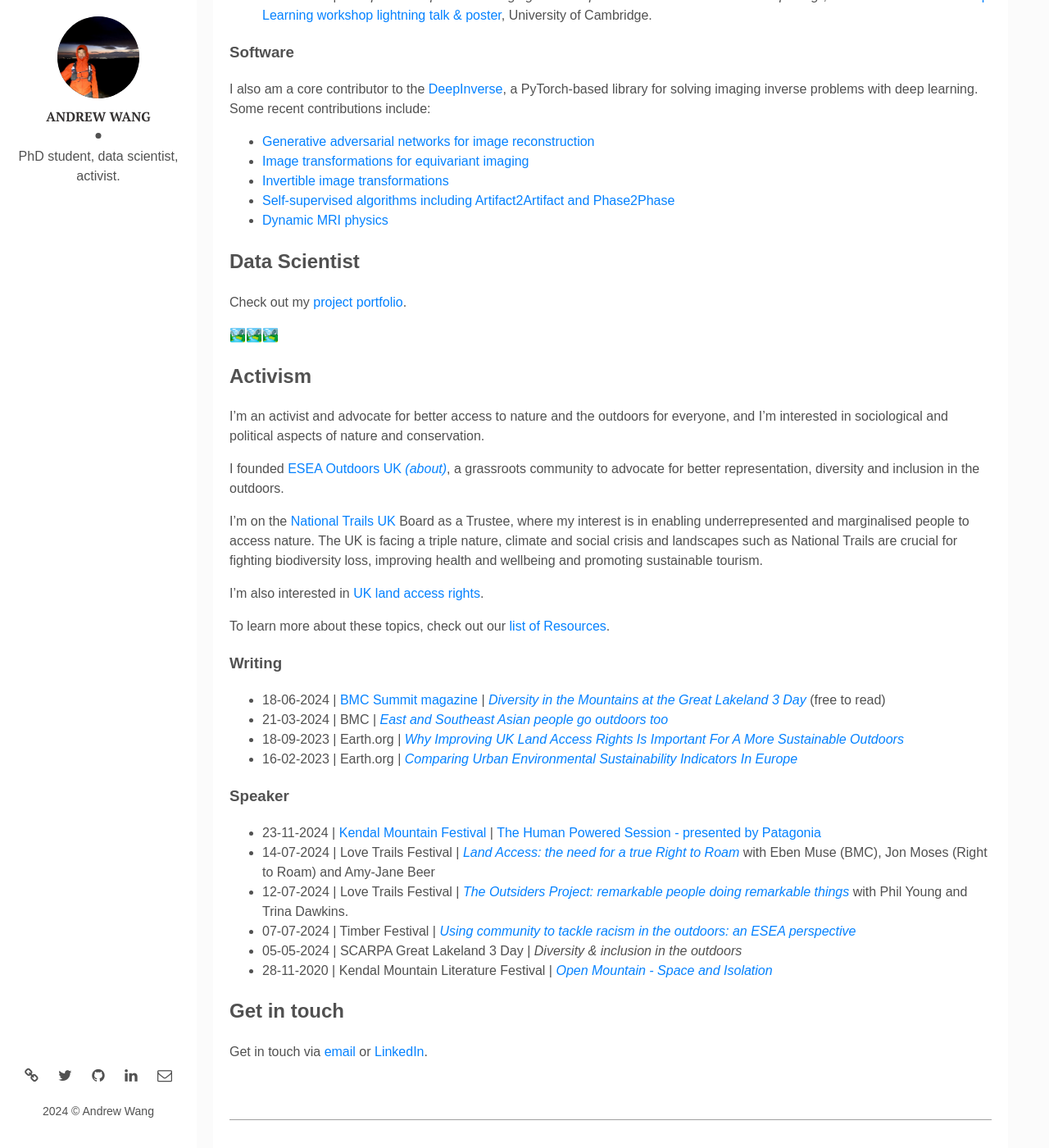
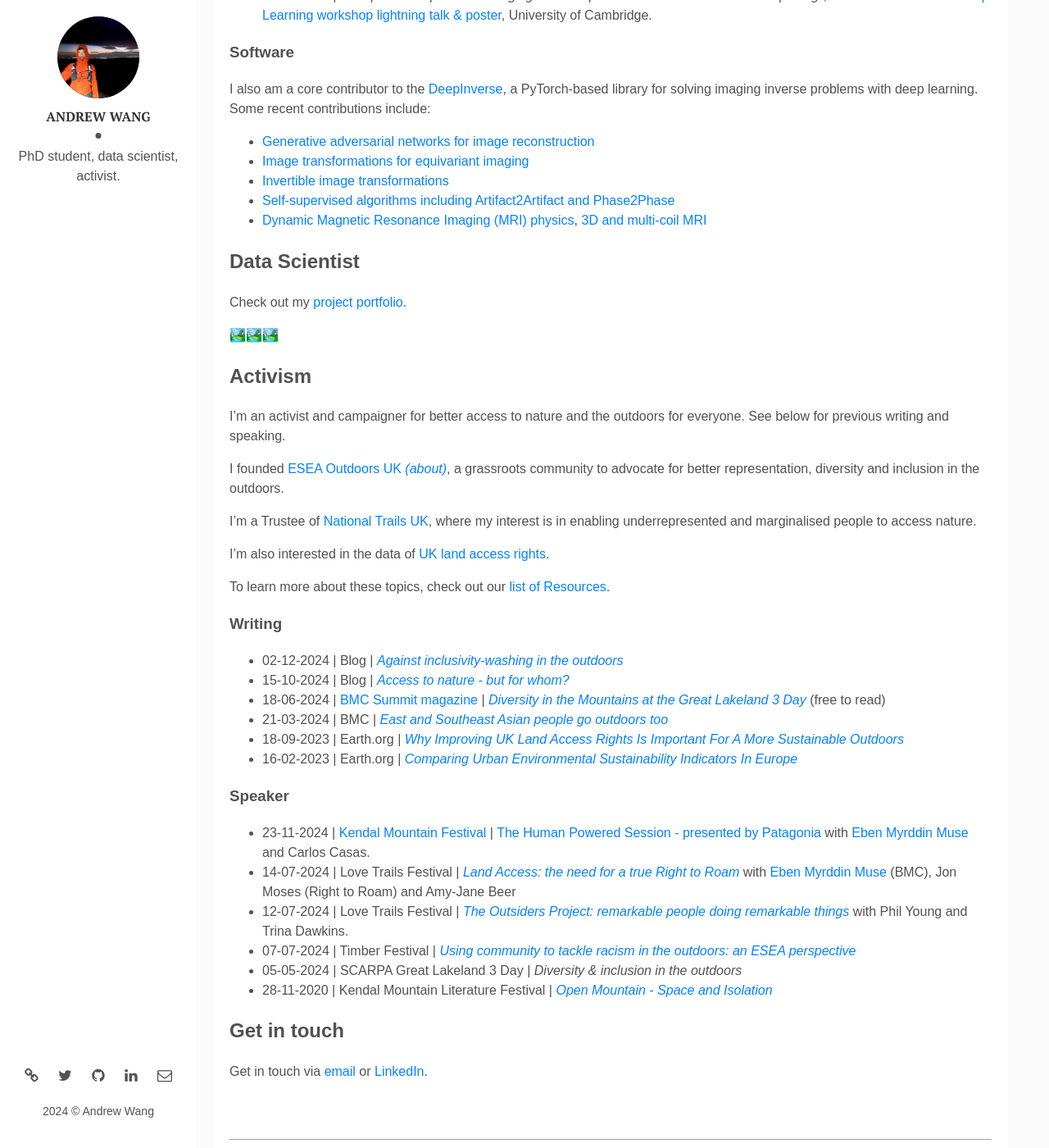
Before and after one commit to Andrewwango/andrewwango.github.io, a Jekyll site: the page built from _posts/2024-01-21-about.markdown, in a window 1280 px wide and 1400 px high, scrolled down 1037 px. Shown: the whole window at 82% size. Built offline with Jekyll 4.4.1, drawn with Linux system fonts in a browser that asks for light colours.

Commit message:
update about

```diff
--- a/_posts/2024-01-21-about.markdown
+++ b/_posts/2024-01-21-about.markdown
@@ -37,7 +37,7 @@ I also am a core contributor to the [DeepInverse](https://deepinv.github.io), a
 - [Image transformations for equivariant imaging](https://deepinv.github.io/deepinv/auto_examples/self-supervised-learning/demo_ei_transforms.html)
 - [Invertible image transformations](https://deepinv.github.io/deepinv/auto_examples/basics/demo_transforms.html)
 - [Self-supervised algorithms including Artifact2Artifact and Phase2Phase](https://deepinv.github.io/deepinv/auto_examples/self-supervised-learning/demo_artifact2artifact.html)
-- [Dynamic MRI physics](https://deepinv.github.io/deepinv/deepinv.physics.html#magnetic-resonance-imaging)
+- [Dynamic Magnetic Resonance Imaging (MRI) physics](https://deepinv.github.io/deepinv/deepinv.physics.html#magnetic-resonance-imaging), [3D and multi-coil MRI](https://deepinv.github.io/deepinv/api/stubs/deepinv.physics.MultiCoilMRI.html#deepinv.physics.MultiCoilMRI)
 
 ## Data Scientist
 
@@ -47,18 +47,20 @@ Check out my [project portfolio](https://andrewwango.github.io).
 
 ## Activism
 
-I'm an activist and advocate for better access to nature and the outdoors for everyone, and I'm interested in sociological and political aspects of nature and conservation.
+I'm an activist and campaigner for better access to nature and the outdoors for everyone. See below for previous writing and speaking.
 
 I founded [ESEA Outdoors UK](https://www.instagram.com/eseaoutdoorsuk/) [_(about)_](https://eseaoutdoorsuk.carrd.co/), a grassroots community to advocate for better representation, diversity and inclusion in the outdoors.
 
-I'm on the [National Trails UK](https://www.nationaltrails.uk/) Board as a Trustee, where my interest is in enabling underrepresented and marginalised people to access nature. The UK is facing a triple nature, climate and social crisis and landscapes such as National Trails are crucial for fighting biodiversity loss, improving health and wellbeing and promoting sustainable tourism.
+I'm a Trustee of [National Trails UK](https://www.nationaltrails.uk/), where my interest is in enabling underrepresented and marginalised people to access nature.
 
-I'm also interested in [UK land access rights](https://andrewwango.github.io/sustainable_outdoors/).
+I'm also interested in the data of [UK land access rights](https://andrewwango.github.io/prow-map/).
 
 To learn more about these topics, check out our [list of Resources](https://eseaoutdoorsuk.github.io/resources/).
 
 ### Writing
 
+- 02-12-2024 \| Blog \| [_Against inclusivity-washing in the outdoors_](https://andrewwango.github.io/against-inclusivity-washing/)
+- 15-10-2024 \| Blog \| [_Access to nature - but for whom?_](https://andrewwango.github.io/access-for-whom/)
 - 18-06-2024 \| [BMC Summit magazine](https://www.thebmc.co.uk/cats/all/summit_magazine) \| [_Diversity in the Mountains at the Great Lakeland 3 Day_](https://eseaoutdoorsuk.github.io/2024-bmc-summit/) (free to read)
 - 21-03-2024 \| BMC \| [_East and Southeast Asian people go outdoors too_](https://www.thebmc.co.uk/en/east-and-southeast-asian-people-go-outdoors-too)
 - 18-09-2023 \| Earth.org \| [_Why Improving UK Land Access Rights Is Important For A More Sustainable Outdoors_](https://earth.org/data_visualization/uk-land-access-rights/)
@@ -66,8 +68,8 @@ To learn more about these topics, check out our [list of Resources](https://esea
 
 ### Speaker
 
-- 23-11-2024 \| [Kendal Mountain Festival](https://www.kendalmountainfestival.com/) \| [The Human Powered Session - presented by Patagonia](https://kendalmountainfestival.eventive.org/schedule/66796a8cf0c579007b34e2d9)
-- 14-07-2024 \| Love Trails Festival \| [_Land Access: the need for a true Right to Roam_](https://www.lovetrailsfestival.co.uk/explore-talks?explore=block-rwbm0h-39) with Eben Muse (BMC), Jon Moses (Right to Roam) and Amy-Jane Beer
+- 23-11-2024 \| [Kendal Mountain Festival](https://www.kendalmountainfestival.com/) \| [The Human Powered Session - presented by Patagonia](https://kendalmountainfestival.eventive.org/schedule/66796a8cf0c579007b34e2d9) with [Eben Myrddin Muse](https://linktr.ee/ebenmyrddin) and Carlos Casas.
+- 14-07-2024 \| Love Trails Festival \| [_Land Access: the need for a true Right to Roam_](https://www.lovetrailsfestival.co.uk/explore-talks?explore=block-rwbm0h-39) with [Eben Myrddin Muse](https://linktr.ee/ebenmyrddin) (BMC), Jon Moses (Right to Roam) and Amy-Jane Beer
 - 12-07-2024 \| Love Trails Festival \| [_The Outsiders Project: remarkable people doing remarkable things_](https://www.lovetrailsfestival.co.uk/explore-talks?explore=block-rwbm0h-39) with Phil Young and Trina Dawkins.
 - 07-07-2024 \| Timber Festival \| [_Using community to tackle racism in the outdoors: an ESEA perspective_](https://timberfestival.org.uk/2024-programme/using-community-to-tackle-racism-in-the-outdoors-an-esea-perspective/)
 - 05-05-2024 \| SCARPA Great Lakeland 3 Day \| _Diversity & inclusion in the outdoors_
```
